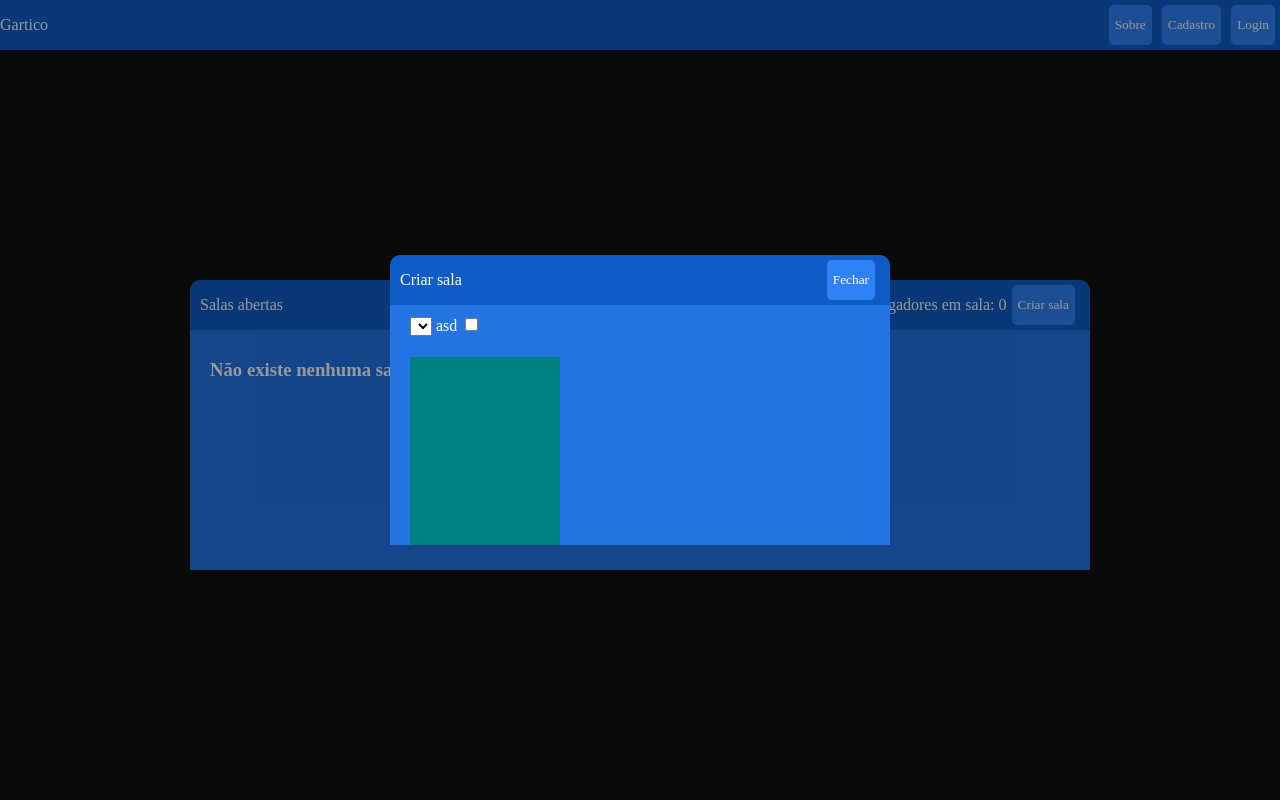
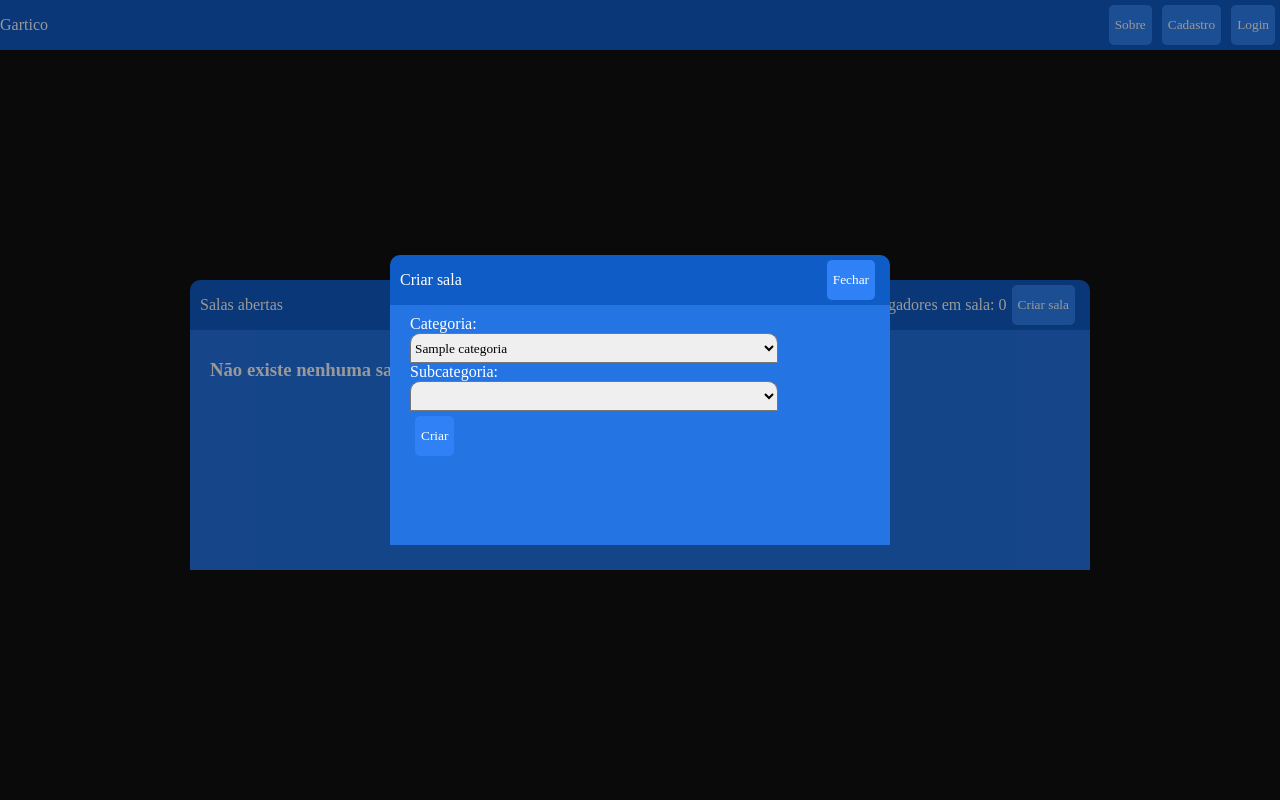
Before and after one commit to gilmar-sales/gartico, a Flask app: page / in a window 1280 px wide, after a click on "Criar sala". Run offline with Flask 2, Linux system fonts and the light colour scheme; tables that the repository leaves empty or names only in its code hold one stand-in row (values such as "Sample post"); lists and menus that the app fills with data are empty; parts of the project's set-up code (start-up, migrations or seed data) failed here and were passed over; some web fonts are replaced.

Commit message:
Add option to create room selecting category and subcategory

```diff
--- a/index.py
+++ b/index.py
@@ -1,8 +1,7 @@
-from flask import Flask, render_template, request
+from flask import Flask, render_template, request, redirect
 from flask_socketio import SocketIO, emit, join_room, leave_room
 from room import Room
 from database import DB
-from random import randint
 
 app = Flask(__name__)
 socketio = SocketIO(app)
@@ -23,7 +22,6 @@ for subcategoria in DB.getInstance().executeQuery("select id_categoria, id, nome
 
 @app.route('/')
 def index():
-
     existing_rooms = []
     total_online = 0
 
@@ -52,12 +50,27 @@ def room(room_id):
 
     room = rooms.get(room_id)
 
-    return render_template('room.html', room_id = room_id, players = room.getPlayers())
+    if(room):
+        return render_template('room.html', room_id = room_id, players = room.getPlayers())
+    else:
+        return "<h1>Error 404 - Not found</h1>"
+
 
 @app.route('/create_room', methods=['POST'])
 def create_room():
-    id = randint(0, 300)
-    return id
+    if(len(rooms) == 300):
+        return "Full"
+
+    id = 1
+    for i  in range(1,300):
+        id = i
+        if(not rooms.get(id)):
+            break
+
+    rooms.setdefault(id, Room(id, int(request.form['category']), int(request.form['subcategory'])))
+
+
+    return redirect("/room/"+str(id))
 
 @socketio.on('join')
 def on_join(data):
@@ -67,10 +80,8 @@ def on_join(data):
 
     print(username + ' has entered the room: ' + data['room'])
 
-    #update server rooms
-    if not room:
-        rooms.setdefault(int(data['room']), Room(int(data['room'])))
-        room = rooms.get(int(data['room']))
+    #add player and send current drawing
+    room = rooms.get(int(data['room']))
 
     room.addPlayer(request.sid, {'username': username, 'points': 0})
     room.sendDraw(socketio, request.sid)
@@ -96,7 +107,6 @@ def on_leave(data):
     if  rooms.get(room).removePlayer(request.sid):
         rooms.pop(room)
 
-
 # response to remote object call
 @socketio.on("request invoke")
 def invoke(data):
--- a/room.py
+++ b/room.py
@@ -1,13 +1,13 @@
 class Room:
-    def __init__(self, id):
+    def __init__(self, id, category, subcategory):
         self.id = id
         self.playing = False
 
         self.draw = []
         self.last_action = -1
 
-        self.category = 1
-        self.subcategory = 1
+        self.category = category
+        self.subcategory = subcategory
 
         self.players = {}
         self.currentDrawer = 0
--- a/static/css/index.css
+++ b/static/css/index.css
@@ -119,3 +119,12 @@ body {
     height: 25px;
     border-style: none;
 }
+
+select {
+    font-family: 'Type Grotesk';
+    width: 80%;
+    height: 30px;
+    border-top-left-radius: 10px;
+    border-top-right-radius: 10px;
+    align-self: center;
+}
--- a/templates/index.html
+++ b/templates/index.html
@@ -20,28 +20,52 @@
                 </div>
             </div>
 
-            <div class="content">
-                <form>
-                    <select name="category">
+            <div class="content" style="flex-direction: column;">
+                <form action="/create_room" method="POST">
+                    <label>Categoria:</label><br>
+                    <select id="category" name="category">
                         {% for categoria in categorias %}
-                        <option value="category{{ categoria[0] }}">{{ categoria[1]|capitalize }}</option>
+                        <option value="{{ categoria }}">{{ categorias[categoria]|capitalize }}</option>
                         {% endfor %}
+                    </select><br>
+                    <label>Subcategoria:</label><br>
+                    <select id="subcategory" name="subcategory">
+                        {% for categoria in categorias %}
+                            {% for subcategoria in subcategorias[categoria] %}
+                                <option id="{{ categoria }}" value="{{ subcategoria }}" style="display: none;">{{ subcategorias[categoria][subcategoria] }}</option>
+                            {% endfor %}
+                        {% endfor %}
+
                     </select>
-                    <label>asd</label>
-                    <input name="subcategory" type="checkbox"/>
-                        {% for categoria in categorias %}
-                        <div class="category">
-                            <h1>{{ categoria[1]|capitalize }}</h1>
+                    <button type="submit">Criar</button>
+                </form>
 
-                            {% for subcategoria in subcategorias %}
-                            {% if categoria[0] == subcategoria[0] %}
-                            <button class="subcategory" type="button"><a href="#">{{ subcategoria[1] }}</a></button>
-                            {% endif %}
-                            {% endfor %}
+                <script type="text/javascript">
+                    function atualizarSubcategorias() {
+                        selection = document.querySelector("#category").value;
+                        var first = true;
 
-                        </div>
-                        {% endfor %}
-                </form>
+                        document.querySelector("#subcategory").childNodes.forEach((subcategory, key) => {
+                            if(subcategory.style) {
+                                if ( selection == subcategory.id ) {
+                                    subcategory.style.display = 'block';
+
+                                    if(first) {
+                                        first = false;
+                                        subcategory.selected = true;
+                                    }
+                                }
+                                else
+                                    subcategory.style.display = 'none';
+                            }
+                        });
+
+                    }
+
+                    document.querySelector("#category").onchange =  () => {
+                        atualizarSubcategorias();
+                    }
+                </script>
             </div>
         </div>
     </div>
@@ -65,7 +89,7 @@
                 </div>
 
                 <div class="right">
-                    <button onclick="document.getElementById('modal').style.display='flex'">Criar sala</button>
+                    <button onclick="document.getElementById('modal').style.display='flex';atualizarSubcategorias()">Criar sala</button>
                     <a style="align-self: center;">Jogadores em sala: {{ total_online }}</a>
                 </div>
             </div>
```
